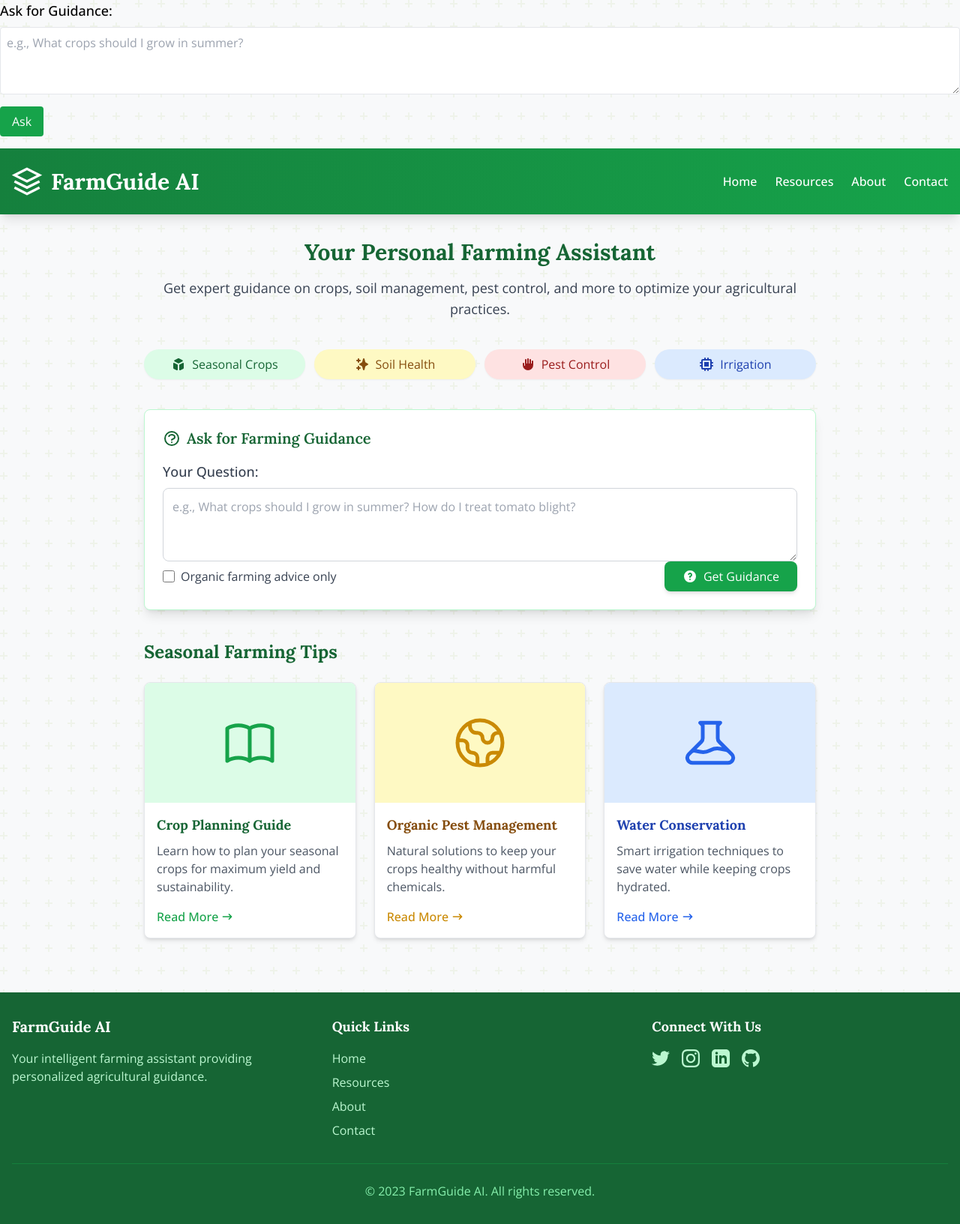
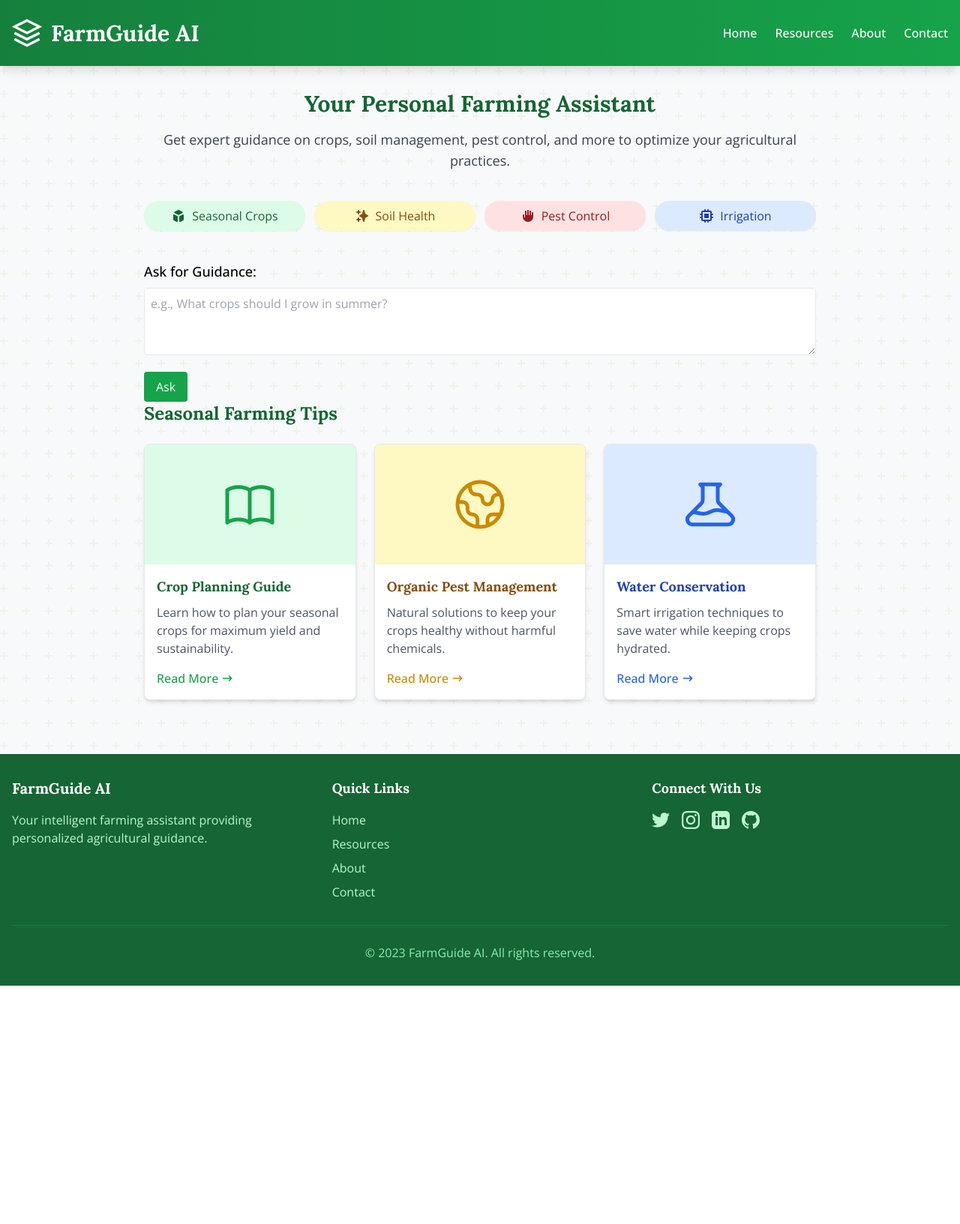
Before and after one commit to AIWizard47/AgroSage, a Django app: page /ai-guidance/ in a window 1280 px wide. Shown: the whole page at 75% size. After the commit the page ends 1315 px from the top, so only its background shows below. Run offline with Django 5.2, Linux system fonts and the light colour scheme; some libraries are stand-ins or nearby versions.

Commit message:
new update

```diff
--- a/home/views.py
+++ b/home/views.py
@@ -6,6 +6,7 @@ from django.contrib.auth.decorators import login_required
 from .models import Check, MarketItems, Cart, Feedback, Category
 from .groq_ai import ask_ai
 import requests
+from .formatter import format_ai_response_to_html
 from django.http import HttpResponse
 from django.template.loader import render_to_string
 from xhtml2pdf import pisa
@@ -106,15 +107,19 @@ def market(request):
     else:
         return redirect("login")  # replace "login" with your login URL name
 
+
 def farmer_guidance(request):
     ai_response = None
+    formatted_response = None
+
     if request.method == 'POST':
         question = request.POST.get('question')
         if question:
             ai_response = ask_ai(question)
+            formatted_response = format_ai_response_to_html(ai_response)
 
     return render(request, 'home/farmer_guidance.html', {
-        'ai_response': ai_response
+        'ai_response': formatted_response or ai_response
     })
 
 @login_required
--- a/templates/home/farmer_guidance.html
+++ b/templates/home/farmer_guidance.html
@@ -1,21 +1,3 @@
-<form method="POST">
-  {% csrf_token %}
-  <label for="question" class="block text-lg font-medium">Ask for Guidance:</label>
-  <textarea name="question" rows="3" class="w-full border p-2 mt-2 mb-4 rounded" placeholder="e.g., What crops should I grow in summer?"></textarea>
-  <button type="submit" class="bg-green-600 text-white px-4 py-2 rounded">Ask</button>
-</form>
-
-{% if ai_response %}
-  <div class="mt-6 p-4 bg-gray-100 border rounded">
-    <strong>AI Response:</strong>
-    <p class="mt-2">{{ ai_response }}</p>
-  </div>
-{% endif %}
-
-
-
-
-
 <!DOCTYPE html>
 <html lang="en">
 <head>
@@ -105,84 +87,20 @@
         </section>
 
         <!-- AI Query Form -->
-        <section class="bg-white rounded-lg shadow-lg p-6 mb-10 border border-green-200">
-          <h3 class="text-xl font-semibold text-green-800 mb-4 flex items-center">
-            <svg xmlns="http://www.w3.org/2000/svg" class="h-6 w-6 mr-2" fill="none" viewBox="0 0 24 24" stroke="currentColor">
-              <path stroke-linecap="round" stroke-linejoin="round" stroke-width="2" d="M8.228 9c.549-1.165 2.03-2 3.772-2 2.21 0 4 1.343 4 3 0 1.4-1.278 2.575-3.006 2.907-.542.104-.994.54-.994 1.093m0 3h.01M21 12a9 9 0 11-18 0 9 9 0 0118 0z" />
-            </svg>
-            Ask for Farming Guidance
-          </h3>
+        <form method="POST">
+          {% csrf_token %}
+          <label for="question" class="block text-lg font-medium">Ask for Guidance:</label>
+          <textarea name="question" rows="3" class="w-full border p-2 mt-2 mb-4 rounded" placeholder="e.g., What crops should I grow in summer?"></textarea>
+          <button type="submit" class="bg-green-600 text-white px-4 py-2 rounded">Ask</button>
+        </form>
 
-          <form id="farmQueryForm" method="POST" class="space-y-4">
-            <!-- This would be replaced with your actual CSRF token in Django -->
-            <form method="POST">
-            {% csrf_token %}
-            </form>
-            <input type="hidden" name="csrf_token" value="your_csrf_token_here">
+        {% if ai_response %}
+            <div class="ai-response" style="line-height: 1.6;">
+                {{ ai_response|safe }}
+            </div>
+        {% endif %}
 
-            <div>
-              <label for="question" class="block text-lg font-medium text-gray-700 mb-2">Your Question:</label>
-              <textarea
-                id="question"
-                name="question"
-                rows="3"
-                class="w-full border border-gray-300 p-3 rounded-lg focus:ring-2 focus:ring-green-500 focus:border-green-500 transition"
-                placeholder="e.g., What crops should I grow in summer? How do I treat tomato blight?"
-              ></textarea>
-            </div>
 
-            <div class="flex flex-col sm:flex-row sm:items-center sm:justify-between gap-4">
-              <div class="flex items-center space-x-2">
-                <input type="checkbox" id="organicOnly" name="organicOnly" class="h-4 w-4 text-green-600 focus:ring-green-500 border-gray-300 rounded">
-                <label for="organicOnly" class="text-gray-700">Organic farming advice only</label>
-              </div>
-
-              <button
-                type="submit"
-                class="bg-green-600 hover:bg-green-700 text-white px-6 py-2 rounded-lg transition duration-200 flex items-center justify-center shadow-md"
-              >
-                <svg xmlns="http://www.w3.org/2000/svg" class="h-5 w-5 mr-2" viewBox="0 0 20 20" fill="currentColor">
-                  <path fill-rule="evenodd" d="M18 10a8 8 0 11-16 0 8 8 0 0116 0zm-8-3a1 1 0 00-.867.5 1 1 0 11-1.731-1A3 3 0 0113 8a3.001 3.001 0 01-2 2.83V11a1 1 0 11-2 0v-1a1 1 0 011-1 1 1 0 100-2zm0 8a1 1 0 100-2 1 1 0 000 2z" clip-rule="evenodd" />
-                </svg>
-                Get Guidance
-              </button>
-            </div>
-          </form>
-        </section>
-
-        <!-- AI Response Section -->
-        <section id="responseSection" class="mb-10 hidden">
-          <div class="bg-white rounded-lg shadow-lg overflow-hidden">
-            <div class="bg-green-700 text-white px-6 py-4 flex items-center justify-between">
-              <h3 class="text-xl font-semibold flex items-center">
-                <svg xmlns="http://www.w3.org/2000/svg" class="h-6 w-6 mr-2" fill="none" viewBox="0 0 24 24" stroke="currentColor">
-                  <path stroke-linecap="round" stroke-linejoin="round" stroke-width="2" d="M9.663 17h4.673M12 3v1m6.364 1.636l-.707.707M21 12h-1M4 12H3m3.343-5.657l-.707-.707m2.828 9.9a5 5 0 117.072 0l-.548.547A3.374 3.374 0 0014 18.469V19a2 2 0 11-4 0v-.531c0-.895-.356-1.754-.988-2.386l-.548-.547z" />
-                </svg>
-                Farming Guidance
-              </h3>
-              <div class="text-sm bg-green-800 px-3 py-1 rounded-full">AI Powered</div>
-            </div>
-
-            <div class="p-6">
-              <div id="aiResponseContent" class="prose max-w-none">
-                <!-- AI response will be inserted here -->
-                {% if ai_response %}
-                    <div class="mt-6 p-4 bg-gray-100 border rounded">
-                        <strong>AI Response:</strong>
-                        <p class="mt-2">{{ ai_response }}</p>
-                    </div>
-                {% endif %}
-              </div>
-
-              <div class="mt-6 pt-6 border-t border-gray-200">
-                <h4 class="font-semibold text-gray-700 mb-3">Related Topics</h4>
-                <div class="flex flex-wrap gap-2" id="relatedTopics">
-                  <!-- Related topics will be inserted here -->
-                </div>
-              </div>
-            </div>
-          </div>
-        </section>
 
         <!-- Farming Tips Section -->
         <section class="mb-10">
```
Also changed, not shown: home/formatter.py (added, +14 -0 lines).
